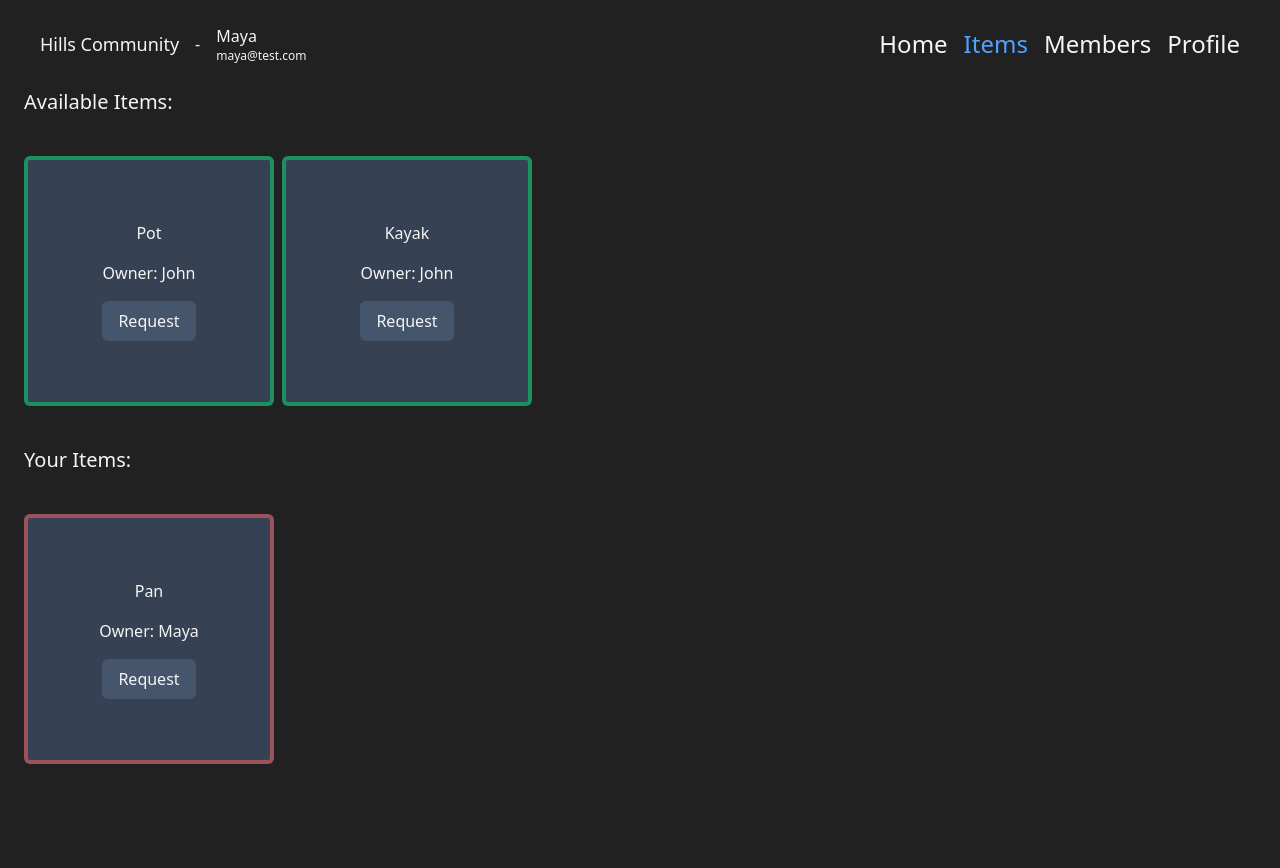
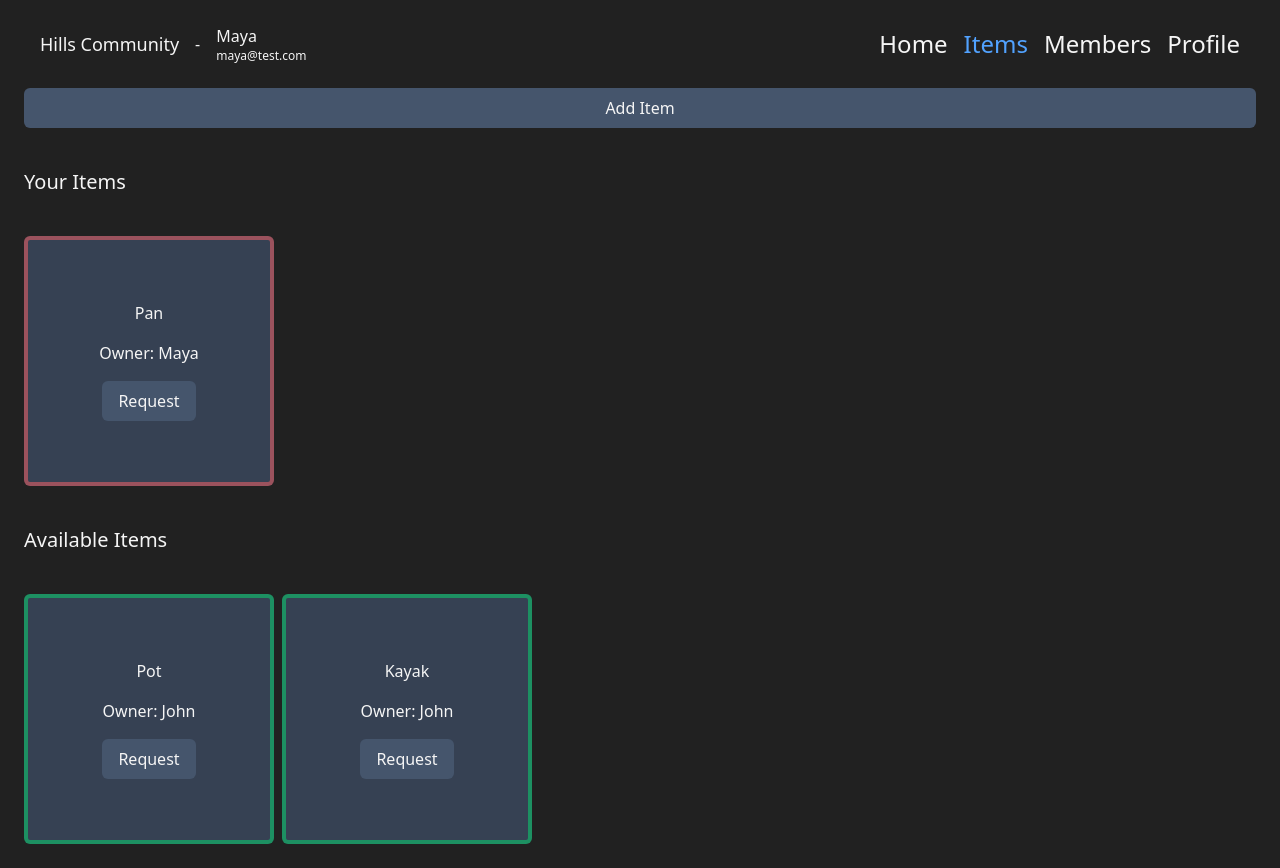
Before and after one commit to FukcThat/TinyShare, a React (Vite) app: page /items in a window 1280 px wide. Before the commit the page ends 800 px from the top, so only its background shows below. Built offline with nearby package versions, Linux system fonts and the light colour scheme.

Commit message:
ADD: Basic item form

```diff
--- a/package.json
+++ b/package.json
@@ -14,7 +14,8 @@
     "react": "^19.1.1",
     "react-dom": "^19.1.1",
     "react-router": "^7.9.3",
-    "tailwindcss": "^4.1.14"
+    "tailwindcss": "^4.1.14",
+    "uuid": "^13.0.0"
   },
   "devDependencies": {
     "@eslint/js": "^9.36.0",
--- /dev/null
+++ b/src/components/ItemPage/ItemForm.jsx
@@ -0,0 +1,38 @@
+import { useState } from "react";
+import Button from "../ui/Button";
+import { Item } from "../../data/itemData";
+import { v4 as uuidv4 } from "uuid";
+import { useGlobal } from "../../context/useGlobal";
+
+export default function ItemForm() {
+  const { user, setItems } = useGlobal();
+  const [formData, setFormData] = useState({ name: "" });
+
+  const CreateItem = (e) => {
+    e.preventDefault();
+
+    if (formData.name == "") return;
+
+    const newItem = new Item(uuidv4(), formData.name, "available", user.id);
+    setItems((oldItems) => [...oldItems, newItem]);
+
+    setFormData({ ...formData, name: "" });
+
+    console.log("Create Item submitted", formData.name);
+  };
+  return (
+    <form onSubmit={CreateItem}>
+      <Button text="Submit" type="submit" />
+      <div>
+        <label htmlFor="name">Name</label>
+        <input
+          id="name"
+          type="text"
+          placeholder="Item"
+          value={formData.name}
+          onChange={(e) => setFormData({ ...formData, name: e.target.value })}
+        ></input>
+      </div>
+    </form>
+  );
+}
--- a/src/components/ItemPage/ItemListView.jsx
+++ b/src/components/ItemPage/ItemListView.jsx
@@ -1,11 +1,14 @@
-import ItemView from './ItemView';
+import ItemView from "./ItemView";
 
-export default function ItemListView({ items }) {
+export default function ItemListView({ items, headerLabel }) {
   return (
-    <div className="flex flex-wrap gap-2">
-      {items.map((item) => {
-        return <ItemView key={item.id} item={item} />;
-      })}
+    <div className="flex flex-col gap-10">
+      <div className="text-xl">{headerLabel}</div>
+      <div className="flex flex-wrap gap-2">
+        {items.map((item) => {
+          return <ItemView key={item.id} item={item} />;
+        })}
+      </div>
     </div>
   );
 }
--- a/src/components/ui/Button.jsx
+++ b/src/components/ui/Button.jsx
@@ -1,10 +1,14 @@
-import React from 'react';
-
-export default function Button({ text = 'Button TEST', onClick = () => {} }) {
+export default function Button({
+  text = "Button TEST",
+  onClick = () => {},
+  type = "button",
+  styles = "",
+}) {
   return (
     <button
       onClick={onClick}
-      className=" bg-slate-600 px-4 py-2 rounded-md hover:bg-slate-500 cursor-pointer"
+      className={` bg-slate-600 px-4 py-2 rounded-md hover:bg-slate-500 cursor-pointer ${styles}`}
+      type={type}
     >
       {text}
     </button>
--- a/src/context/GlobalProvider.jsx
+++ b/src/context/GlobalProvider.jsx
@@ -1,15 +1,24 @@
-import { useState } from 'react';
-import { userData } from '../data/userData';
-import { GlobalContext } from './GlobalContext';
-import { communityData } from '../data/communityData';
+import { useState } from "react";
+import { userData } from "../data/userData";
+import { GlobalContext } from "./GlobalContext";
+import { communityData } from "../data/communityData";
+import { itemData } from "../data/itemData";
 
 export function GlobalProvider({ children }) {
   const [user, setUser] = useState(userData[1]);
+  const [items, setItems] = useState(itemData);
   const [activeCommunity, setActiveCommunity] = useState(communityData[0]);
 
   return (
     <GlobalContext.Provider
-      value={{ user, setUser, activeCommunity, setActiveCommunity }}
+      value={{
+        user,
+        setUser,
+        activeCommunity,
+        setActiveCommunity,
+        items,
+        setItems,
+      }}
     >
       {children}
     </GlobalContext.Provider>
--- a/src/pages/ItemsPage.jsx
+++ b/src/pages/ItemsPage.jsx
@@ -1,17 +1,30 @@
-import ItemListView from '../components/ItemPage/ItemListView';
-import { useGlobal } from '../context/useGlobal';
-import { itemData } from '../data/itemData';
+import { useMemo, useState } from "react";
+import ItemForm from "../components/ItemPage/ItemForm";
+import ItemListView from "../components/ItemPage/ItemListView";
+import Button from "../components/ui/Button";
+import { useGlobal } from "../context/useGlobal";
+import { itemData } from "../data/itemData";
 
 export default function ItemsPage() {
-  const { user } = useGlobal();
-  const availableItems = itemData.filter((item) => item.status === 'available');
-  const yourItems = itemData.filter((item) => item.owner === user.id);
+  const { user, items } = useGlobal();
+  const availableItems = useMemo(() => {
+    return items.filter((item) => item.status === "available");
+  }, [items]);
+  const yourItems = useMemo(() => {
+    return items.filter((item) => item.owner === user.id);
+  }, [items]);
+  const [isOpen, setIsOpen] = useState(false);
+
+  const ToggleItemForm = () => {
+    setIsOpen(!isOpen);
+  };
+
   return (
     <div className="flex flex-col gap-10">
-      <div className="text-xl">Available Items:</div>
-      <ItemListView items={availableItems} />
-      <div className="text-xl">Your Items:</div>
-      <ItemListView items={yourItems} />
+      <Button text="Add Item" onClick={ToggleItemForm} />
+      {isOpen && <ItemForm />}
+      <ItemListView items={yourItems} headerLabel={"Your Items"} />
+      <ItemListView items={availableItems} headerLabel={"Available Items"} />
     </div>
   );
 }
```
Also changed, not shown: src/components/ItemPage/ItemView.jsx (+6 -6 lines), 1 other file (tests, documents, lock files or other folders).
